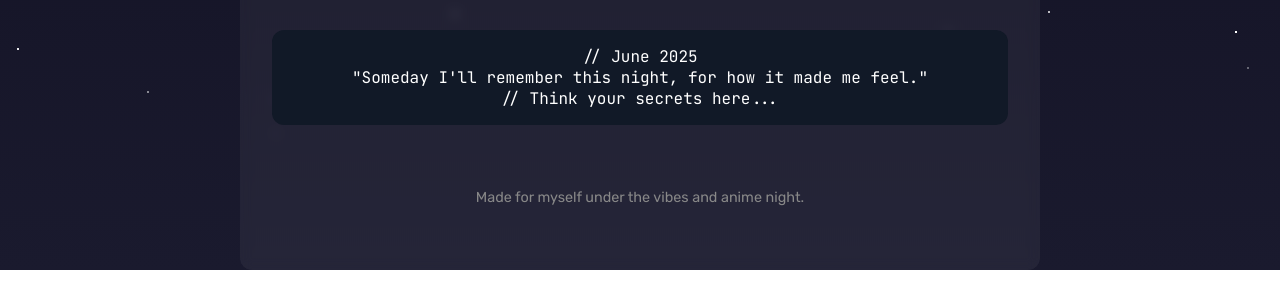
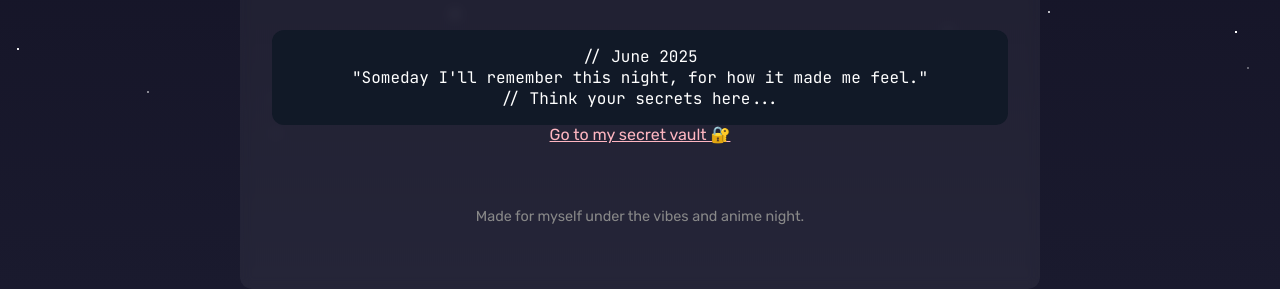
Before and after one commit to SamNotFound697/anime-diary-697, a plain HTML site: page index.html in a window 1280 px wide. Shown: the part 661-950 px from the top of the page. Drawn offline with Linux system fonts and the light colour scheme.

Commit message:
Update index.html

```diff
--- a/index.html
+++ b/index.html
@@ -116,6 +116,9 @@
       <p>"Someday I'll remember this night, for how it made me feel."</p>
       <p>// Think your secrets here...</p>
     </div>
+
+      <p><a href="vault.html" style="color: #ffb6c1;">Go to my secret vault 🔐</a></p>
+
   </div>
 
   <footer>
```
